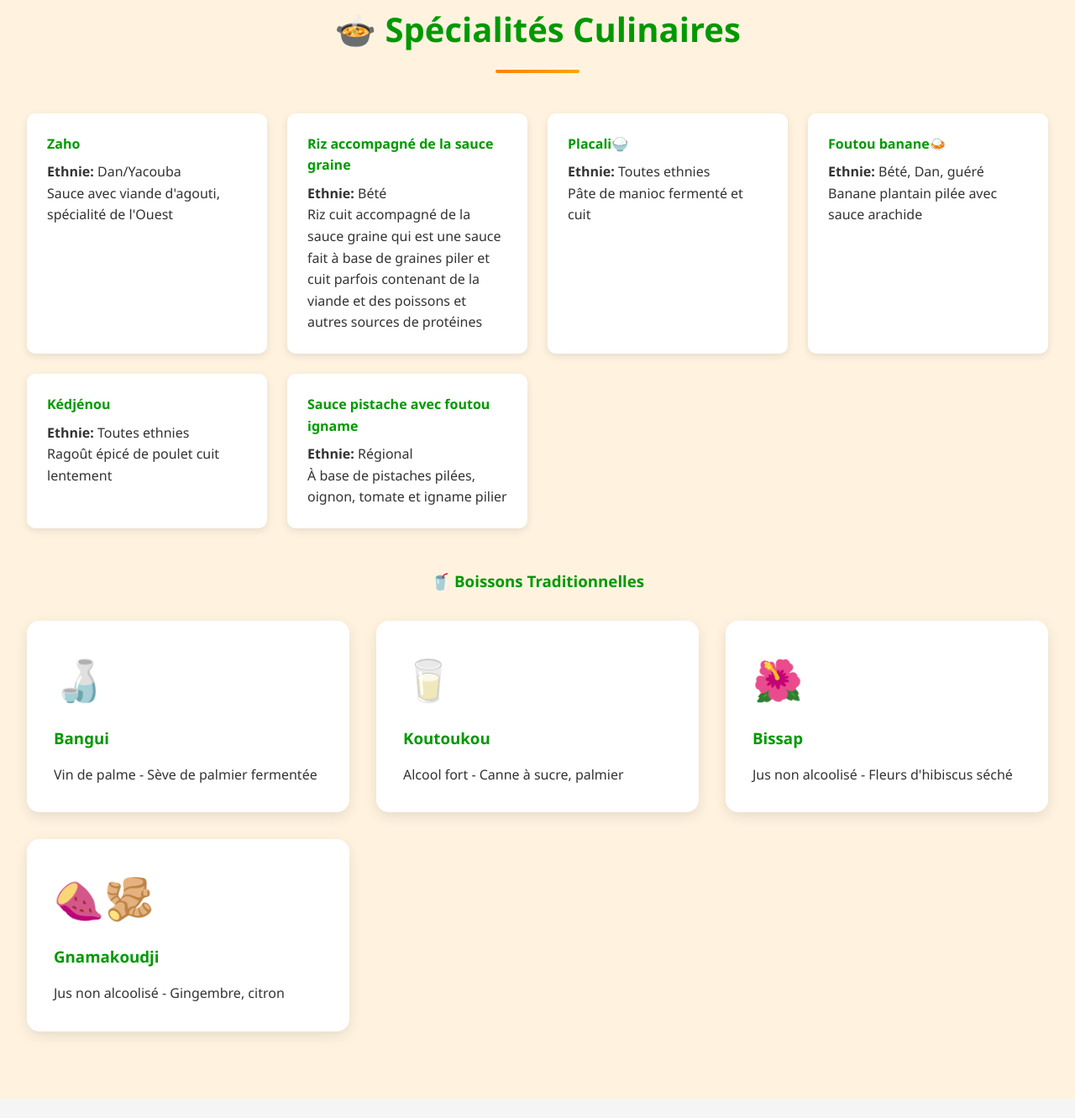
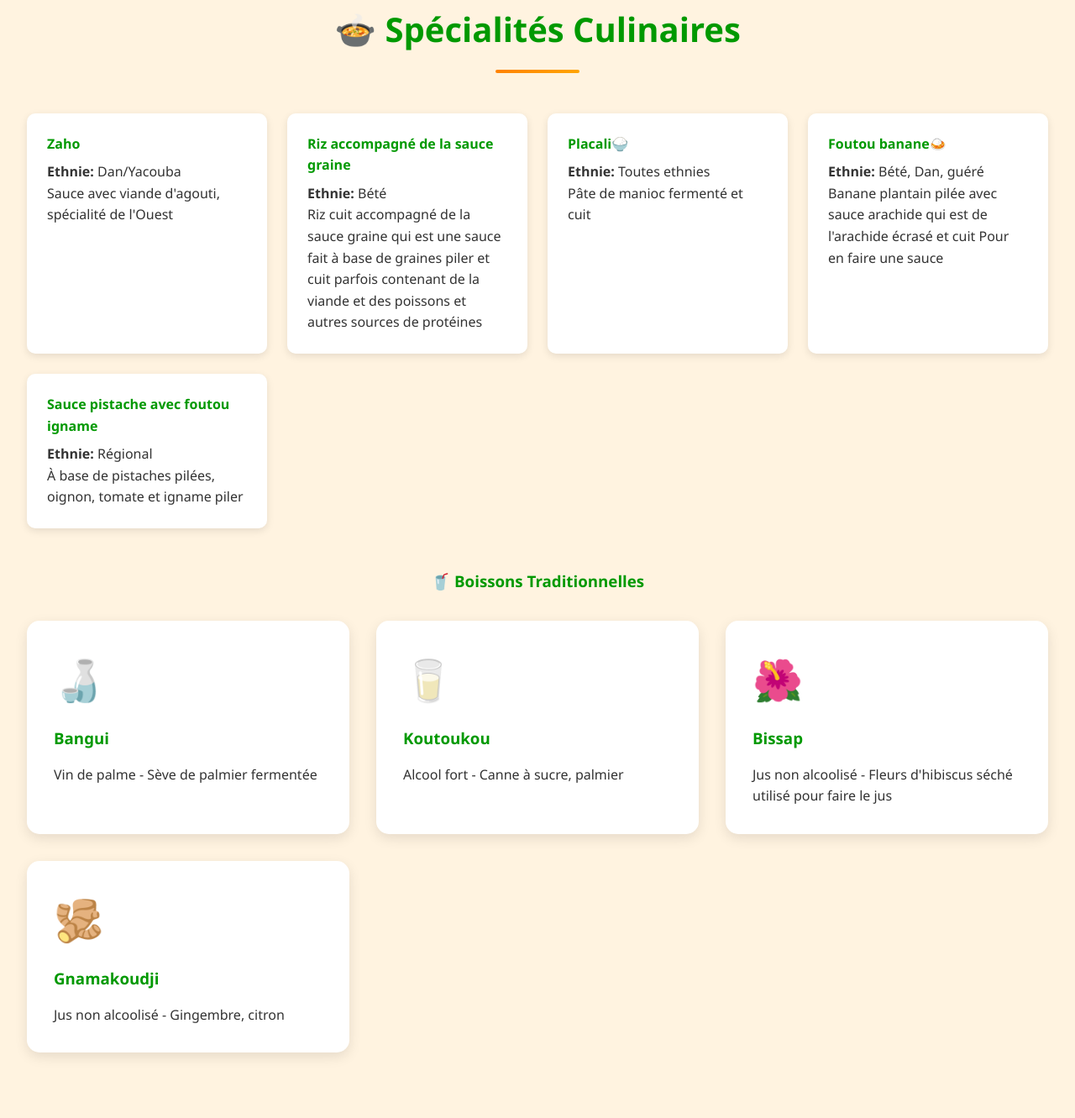
Before and after one commit to ouragachanceulrichgbabry-boop/Expos--d-anglais, a plain HTML site: page index.html in a window 1280 px wide. Shown: the part 2956-4287 px from the top of the page at 84% size. Drawn offline with Linux system fonts and the light colour scheme.

Commit message:
Update index.html

```diff
--- a/index.html
+++ b/index.html
@@ -664,21 +664,15 @@
                 <div class="cuisine-info">
                     <h4>Foutou banane🍛</h4>
                     <p><strong>Ethnie:</strong> Bété, Dan, guéré</p>
-                    <p>Banane plantain pilée avec sauce arachide</p>
+                    <p>Banane plantain pilée avec sauce arachide qui est de l'arachide écrasé et cuit Pour en faire une sauce</p>
                 </div>
             </div>
-            <div class="cuisine-item">
-                <div class="cuisine-info">
-                    <h4>Kédjénou</h4>
-                    <p><strong>Ethnie:</strong> Toutes ethnies</p>
-                    <p>Ragoût épicé de poulet cuit lentement</p>
-                </div>
-            </div>
+
             <div class="cuisine-item">
                 <div class="cuisine-info">
                     <h4>Sauce pistache avec foutou igname</h4>
                     <p><strong>Ethnie:</strong> Régional</p>
-                    <p>À base de pistaches pilées, oignon, tomate et igname pilier</p>
+                    <p>À base de pistaches pilées, oignon, tomate et igname piler</p>
                 </div>
             </div>
         </div>
@@ -697,10 +691,10 @@
             <div class="card">
                 <div class="card-icon">🌺</div>
                 <h3>Bissap</h3>
-                <p>Jus non alcoolisé - Fleurs d'hibiscus séché</p>
+                <p>Jus non alcoolisé - Fleurs d'hibiscus séché utilisé pour faire le jus</p>
             </div>
             <div class="card">
-                <div class="card-icon">🍠🫚</div>
+                <div class="card-icon">🫚</div>
                 <h3>Gnamakoudji</h3>
                 <p>Jus non alcoolisé - Gingembre, citron</p>
             </div>
```
